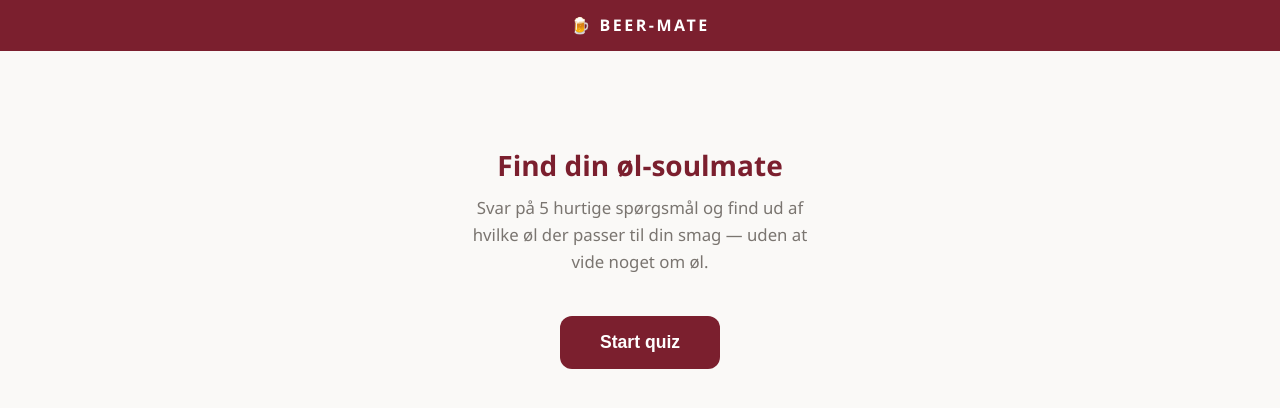
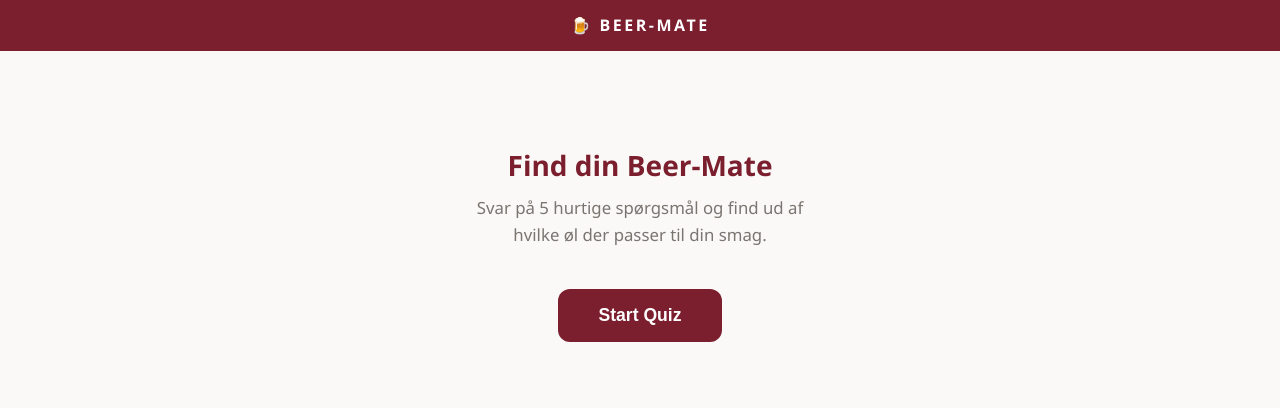
Before and after one commit to RasmusKnabe/Beer-Mate, a plain HTML site: page src/index.html in a window 1280 px wide. Drawn offline with Linux system fonts and the light colour scheme.

Commit message:
Update intro screen text and button label
Co-Authored-By: Claude Opus 4.6 <noreply@anthropic.com>

```diff
--- a/src/index.html
+++ b/src/index.html
@@ -3,7 +3,7 @@
 <head>
   <meta charset="UTF-8">
   <meta name="viewport" content="width=device-width, initial-scale=1.0">
-  <title>Beer-Mate — Find din øl-soulmate</title>
+  <title>Beer-Mate — Find din Beer-Mate</title>
   <link rel="stylesheet" href="css/style.css">
 </head>
 <body>
@@ -16,12 +16,12 @@
 
     <!-- Intro -->
     <section id="intro" class="screen active">
-      <h1>Find din øl-soulmate</h1>
+      <h1>Find din Beer-Mate</h1>
       <p class="intro-text">
         Svar på 5 hurtige spørgsmål og find ud af hvilke øl
-        der passer til din smag — uden at vide noget om øl.
+        der passer til din smag.
       </p>
-      <button id="start-btn" class="btn-primary">Start quiz</button>
+      <button id="start-btn" class="btn-primary">Start Quiz</button>
     </section>
 
     <!-- Quiz -->
```
